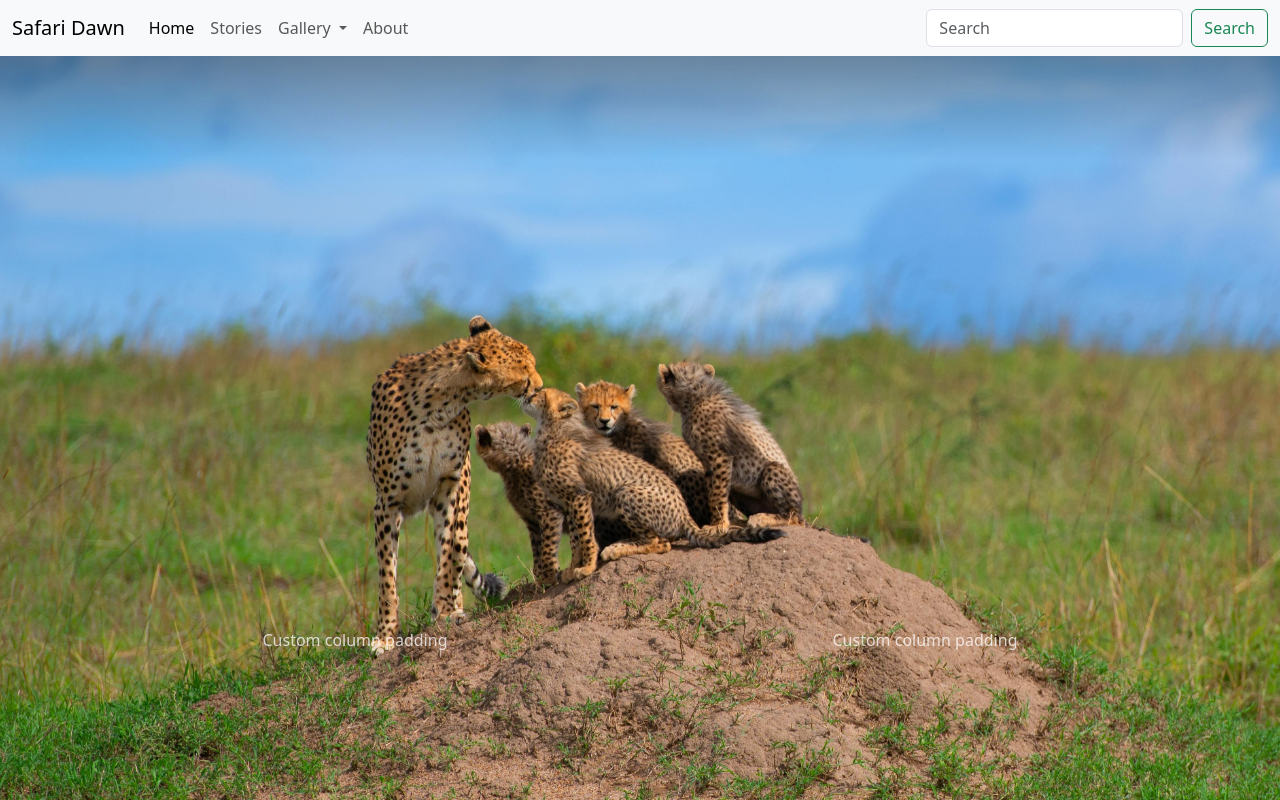
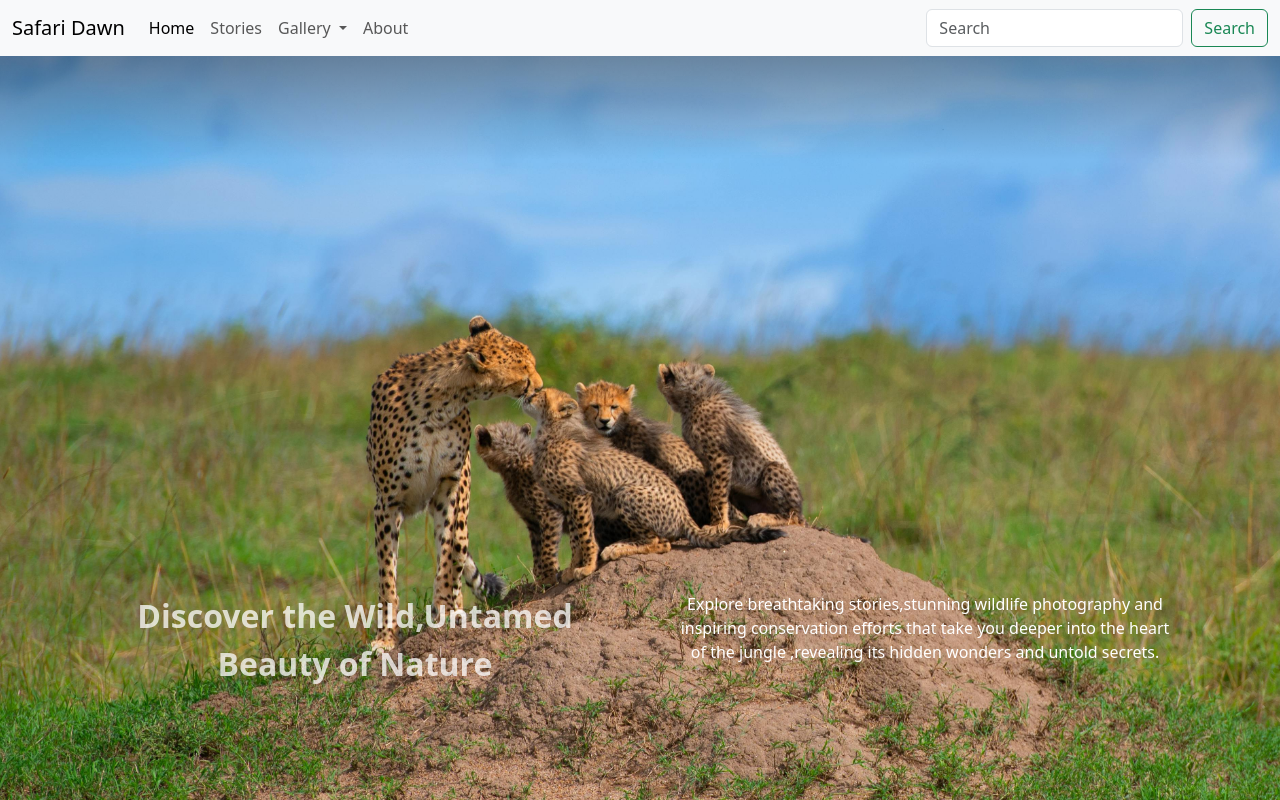
Before and after one commit to Carol254/conservation-, an Angular app: page / in a window 1280 px wide. Built offline with nearby package versions, Linux system fonts and the light colour scheme.

Commit message:
added changes to the home page

```diff
--- a/src/app/home/home.html
+++ b/src/app/home/home.html
@@ -4,10 +4,10 @@
   <div class="hero-content container px-4 text-center">
     <div class="row gx-5">
       <div class="col">
-        <div class="p-3  opacity-75">Custom column padding</div>
+        <div class="p-3 fw-bold fs-2 opacity-75">Discover the Wild,Untamed Beauty of Nature</div>
       </div>
       <div class="col">
-        <div class="p-3  opacity-75">Custom column padding</div>
+        <div class="p-3  opacity-95">Explore breathtaking stories,stunning wildlife photography and inspiring conservation efforts that take you deeper into the heart of the jungle ,revealing its hidden wonders and untold secrets.</div>
       </div>
     </div>
   </div>
```
